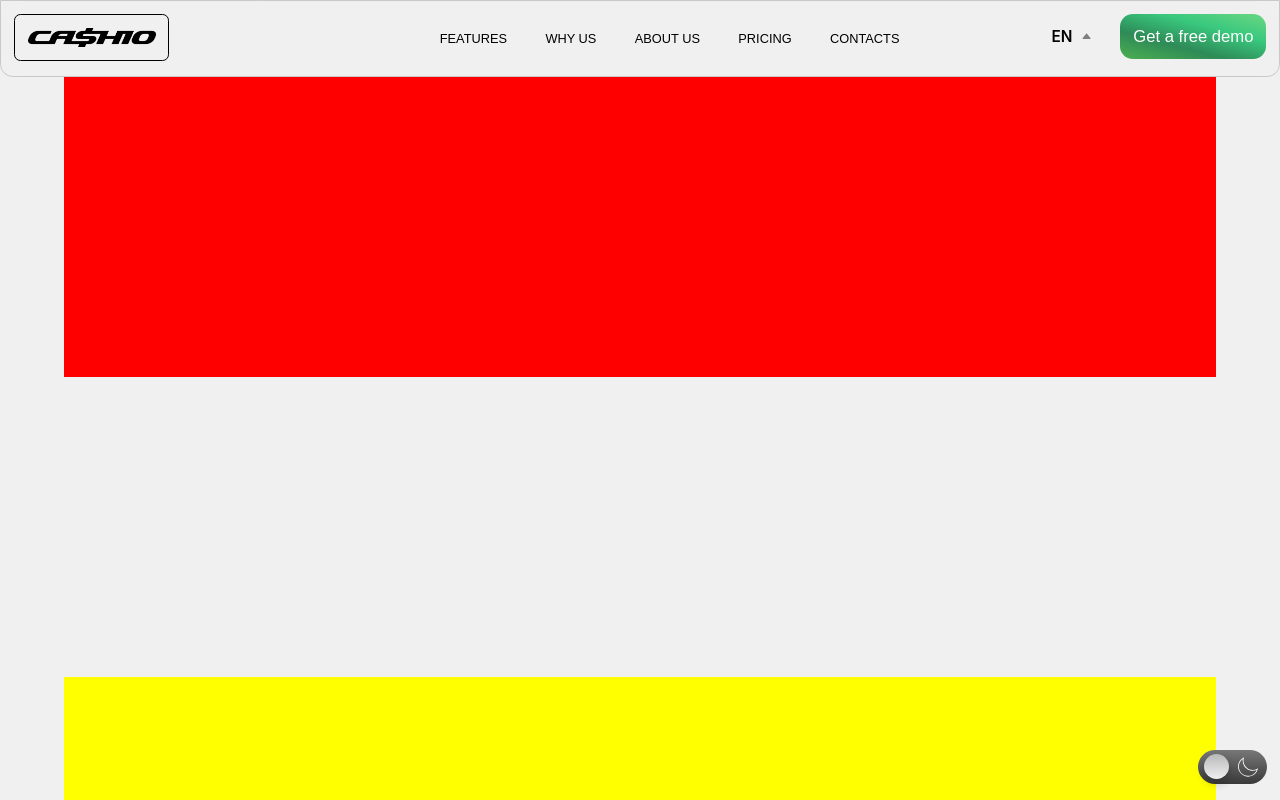
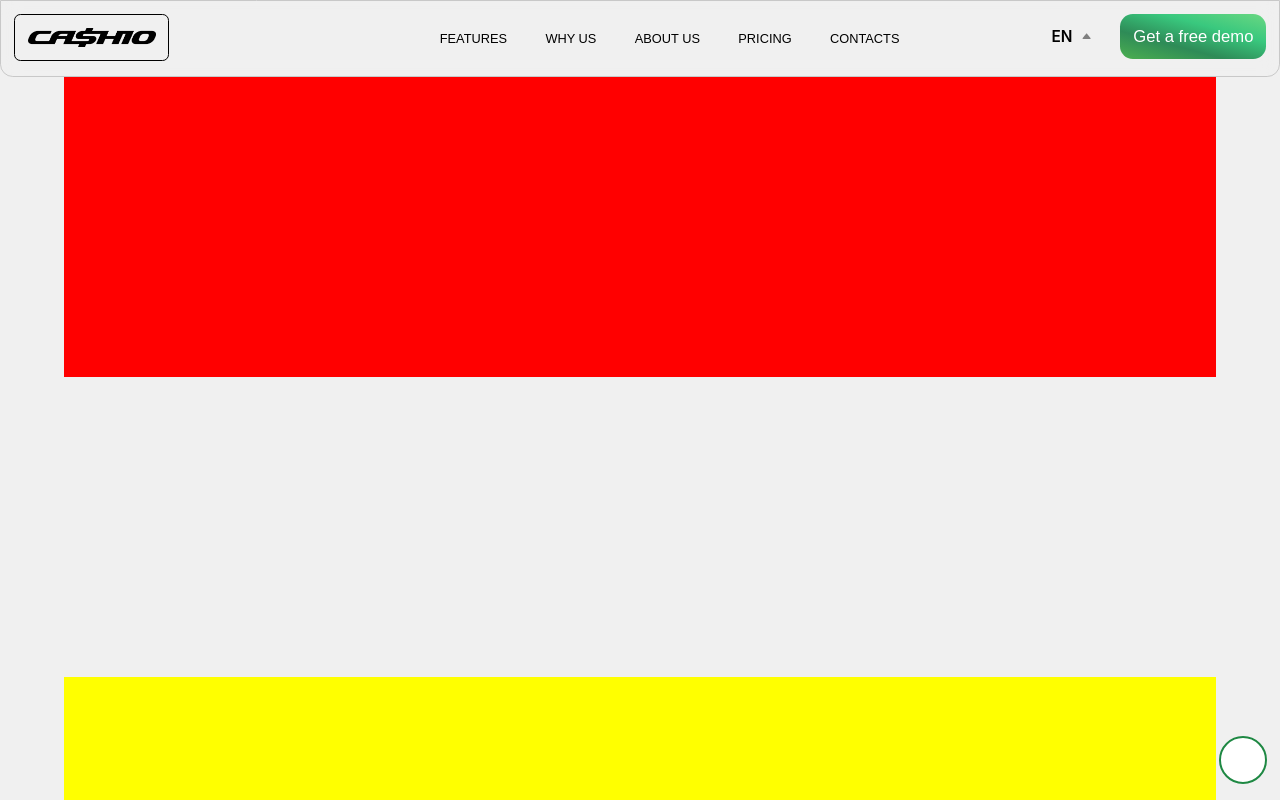
Before and after one commit to RevaGee/Cashio, a React (Create React App) app: page / in a window 1280 px wide. Shown: the top 800 px of the page. Built offline with nearby package versions, Linux system fonts and the light colour scheme.

Commit message:
corrected darkMode styles

```diff
--- a/src/components/DarkMode/DarkMode.css
+++ b/src/components/DarkMode/DarkMode.css
@@ -1,27 +1,19 @@
+
 .dark_mode_label {
 	position: fixed;
 	right: 1vw;
 	bottom: 2vh;
-	width: 65px;
-	height: 30px;
-	display: block;
-	background: linear-gradient(#777, #3a3a3a);
+	border: 2px solid #1E8843;
+	width: 40px;
+	height: 40px;
+	display: flex;
+	align-items: center;
+	justify-content: center;
+	background: #fff;
 	border-radius: 200px;
 	cursor: pointer;
 	transition: 0.3s;
 	padding: 2px;
-}
-.dark_mode_label:after {
-	content: '';
-	width: 25px;
-	height: 25px;
-	position: absolute;
-	top: 4px;
-	left: 6px;
-	background: linear-gradient(#b8b8b8, rgb(240, 240, 240));
-	border-radius: 180px;
-	box-shadow: 0 5px 10px rgba(0, 0, 0, 0.2);
-	transition: 0.3s;
 }
 .dark_mode_input {
 	width: 0;
@@ -31,31 +23,19 @@
 .dark_mode_input:checked + .dark_mode_label {
 	background: #fff;
 }
-.dark_mode_input:checked + .dark_mode_label:after {
-	left: 62px;
-	transform: translateX(-100%);
-	background: linear-gradient(#777, #3a3a3a);
-}
-.dark_mode_label:active:after {
-	width: 30px;
-}
+
 
 .dark_mode_label svg {
 	position: absolute;
 	width: 20px;
-	top: 5px;
 	z-index: 100;
 }
 .dark_mode_label svg.sun {
-	left: 8px;
-	top: 7px;
 	fill: #7e7e7e;
 	/* transition: 0.3s; */
 	visibility: hidden;
 }
 .dark_mode_label svg.moon {
-	left: 40px;
-	top: 7px;
 	fill: #fff;
 	/* transition: 0.3s; */
 	visibility: visible;
@@ -73,5 +53,5 @@
 }
 
 [data-theme='light'] .dark_mode_label {
-	background: linear-gradient(#777, #3a3a3a);
+	background: #1E1E1E;
 }
--- a/src/components/DarkMode/DarkMode.js
+++ b/src/components/DarkMode/DarkMode.js
@@ -16,15 +16,15 @@ const DarkMode = () => {
 	};
 	return (
 		<div className='dark_mode'>
-			<input
-				className='dark_mode_input'
-				type='checkbox'
-				id='darkmode-toggle'
-				onChange={toggleTheme}
-			/>
 			<label className='dark_mode_label' for='darkmode-toggle'>
-				<Sun />
-				<Moon />
+				<input
+					className='dark_mode_input'
+					type='checkbox'
+					id='darkmode-toggle'
+					onChange={toggleTheme}
+				/>
+				<Sun/>
+				<Moon/>
 			</label>
 		</div>
 	);
```
